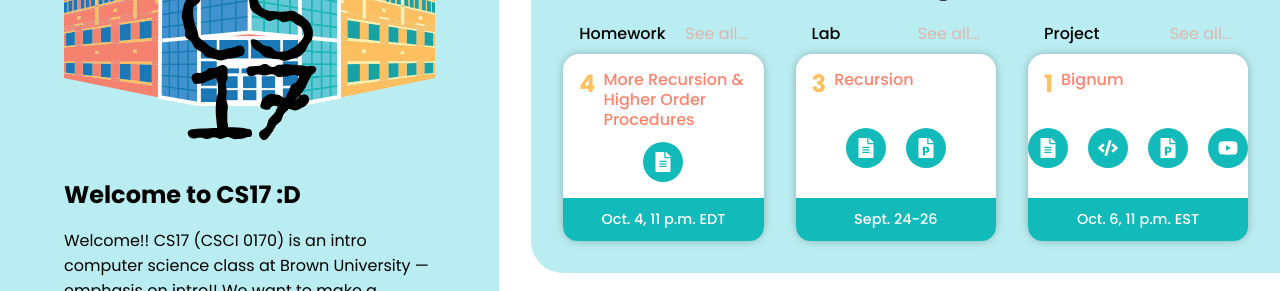
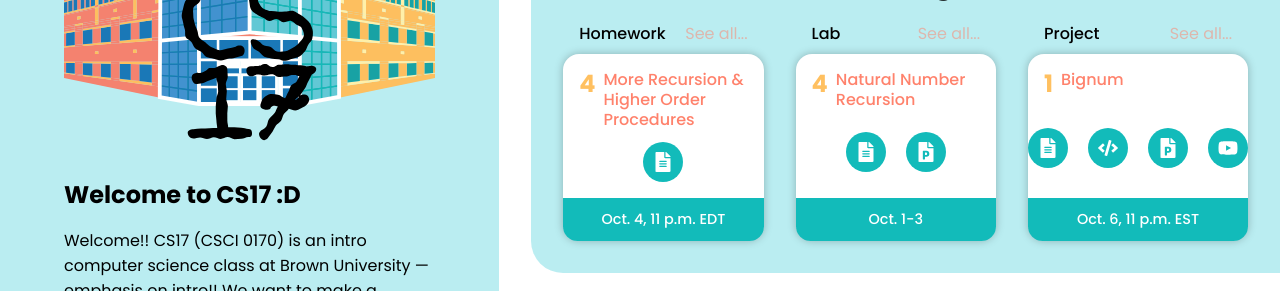
Before and after one commit to cs17-fall2023/cs17-fall2023.github.io, a React (Create React App) app: page / in a window 1280 px wide. Shown: the part 334-625 px from the top of the page. Built offline with nearby package versions, Linux system fonts and the light colour scheme.

Commit message:
lab 4 release

```diff
--- a/src/Info/Assignments/Labs/Labs.js
+++ b/src/Info/Assignments/Labs/Labs.js
@@ -24,7 +24,7 @@
 		]
 	},
 	{
-		number: 4, title: "Natural Number Recursion", dueDate: "Oct. 1-3", active: false,
+		number: 4, title: "Natural Number Recursion", dueDate: "Oct. 1-3", active: true,
 		links: [
 			{ icon: <FaFileAlt />, link: "https://drive.google.com/file/d/1mCm52Bi2OoQiXg3IlPIdD8EGhp0ywXty/view?usp=sharing", label: "Handout" },
 			{ icon: <FaFilePowerpoint />, link: "https://docs.google.com/presentation/d/1O7QF18zcczuU1maGRvDcuZpLqyy7OQ6fsr29VK9Bawc/edit?usp=sharing", label: "Slides" },
```
